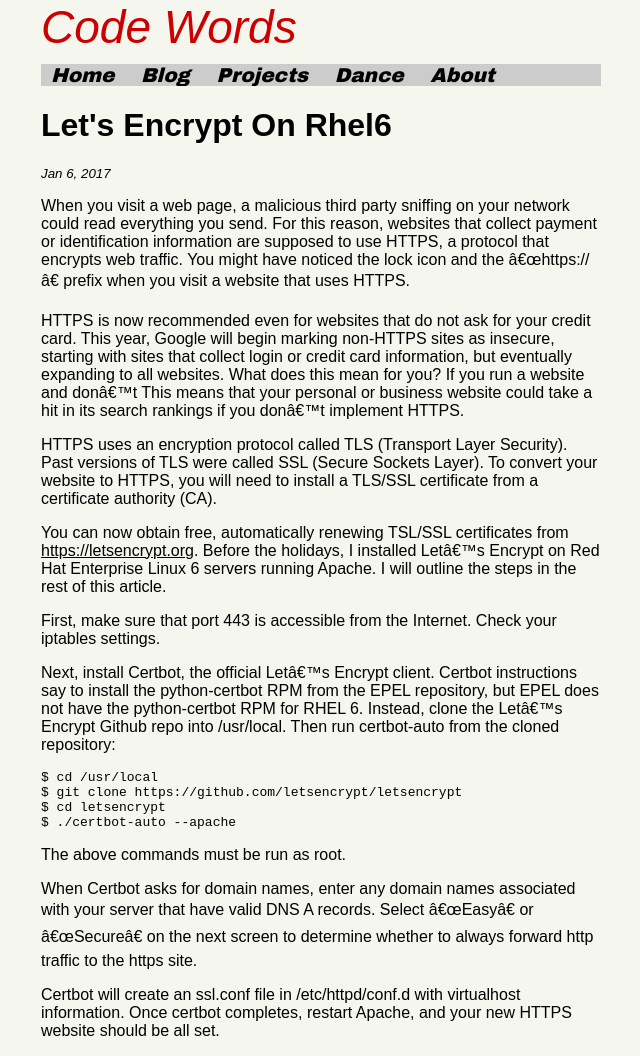
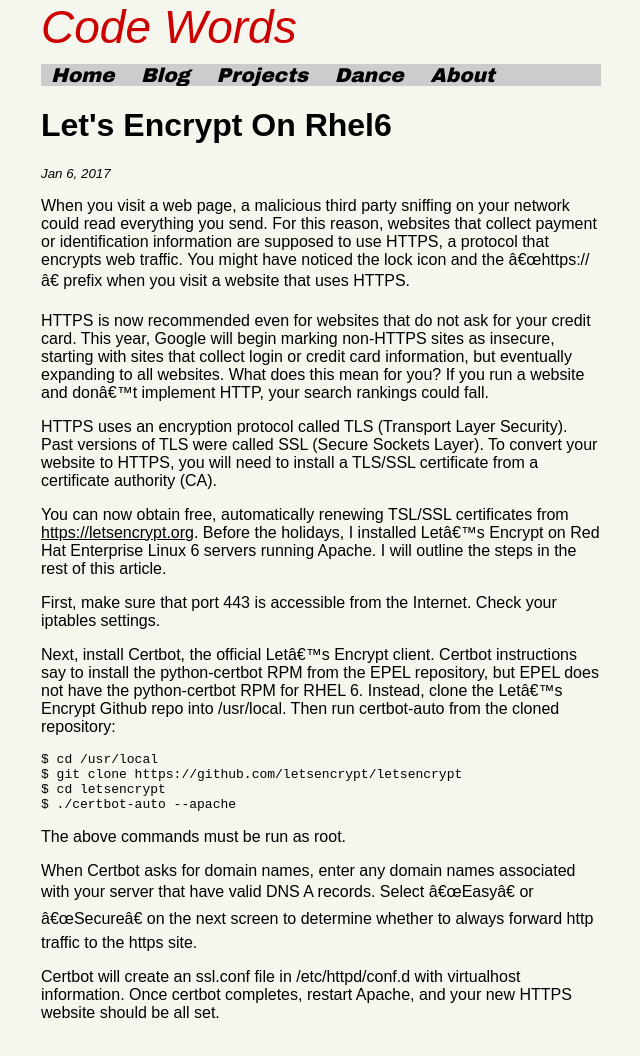
Before and after one commit to shang-lin/shang-lin.github.io, a Jekyll site: the page built from _posts/2017-01-06-Let's-Encrypt-on-RHEL6.md, in a window 1280 px wide. Shown: the whole page, without its empty margins (319-959 px from the left). Built offline with Jekyll 4.4.1, drawn with Linux system fonts in a browser that asks for light colours; some web fonts are replaced.

Commit message:
Fixed a messed-up sentence.

```diff
--- a/_posts/2017-01-06-Let's-Encrypt-on-RHEL6.md
+++ b/_posts/2017-01-06-Let's-Encrypt-on-RHEL6.md
@@ -1,6 +1,6 @@
 When you visit a web page, a malicious third party sniffing on your network could read everything you send. For this reason, websites that collect payment or identification information are supposed to use HTTPS, a protocol that encrypts web traffic. You might have noticed the lock icon and the "https://" prefix when you visit a website that uses HTTPS.
 
-HTTPS is now recommended even for websites that do not ask for your credit card. This year, Google will begin marking non-HTTPS sites as insecure, starting with sites that collect login or credit card information, but eventually expanding to all websites. What does this mean for you? If you run a website and don't This means that your personal or business website could take a hit in its search rankings if you don't implement HTTPS.
+HTTPS is now recommended even for websites that do not ask for your credit card. This year, Google will begin marking non-HTTPS sites as insecure, starting with sites that collect login or credit card information, but eventually expanding to all websites. What does this mean for you? If you run a website and don't implement HTTP, your search rankings could fall.
 
 HTTPS uses an encryption protocol called TLS (Transport Layer Security). Past versions of TLS were called SSL (Secure Sockets Layer). To convert your website to HTTPS, you will need to install a TLS/SSL certificate from a certificate authority (CA).
 
```
